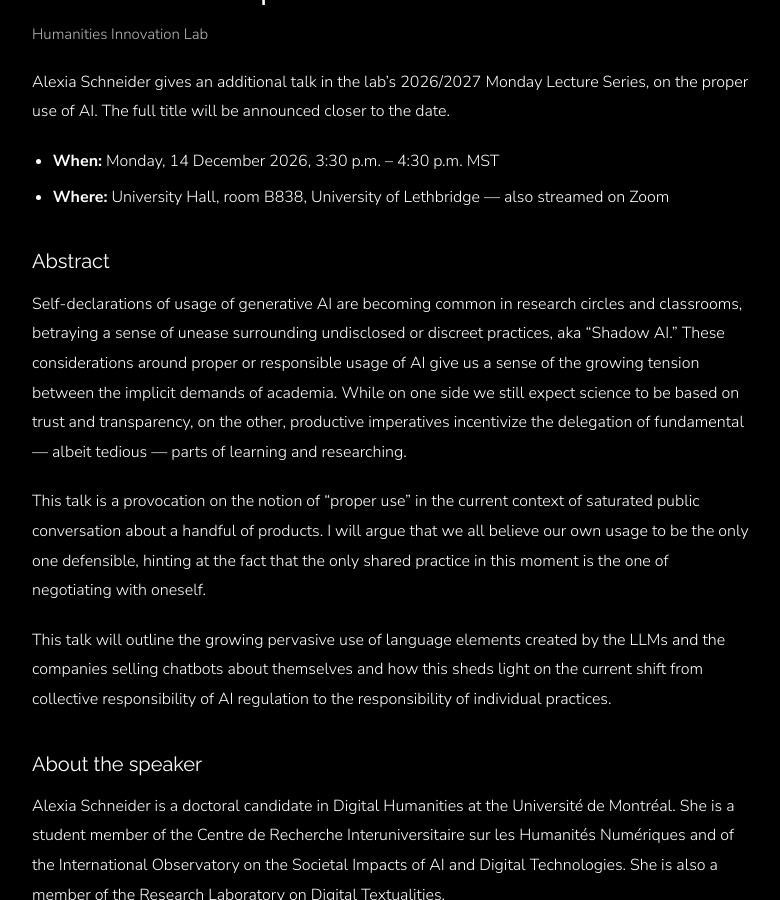
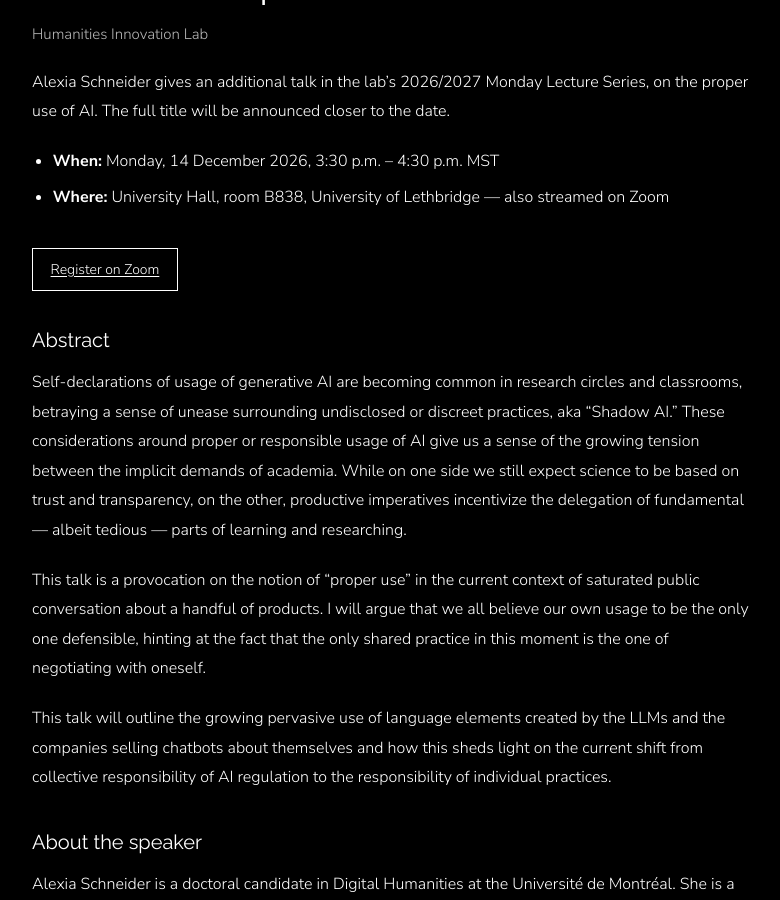
Before and after one commit to Humanities-Innovation-Lab/Humanities-Innovation-Lab.github.io, a Jekyll site: the page built from _posts/2026-10-05-monday-lecture-series-alexia-schneider-proper-use-of-ai.md, in a window 1280 px wide and 900 px high, scrolled down 463 px. Shown: the whole window, without its empty margins (248-1028 px from the left). Built offline with Jekyll 4.4.1, drawn with Linux system fonts in a browser that asks for light colours.

Commit message:
Add Zoom registration link for Alexia Schneider's lecture
Co-Authored-By: Claude Opus 5.5 <noreply@anthropic.com>

```diff
--- a/_data/events.yml
+++ b/_data/events.yml
@@ -62,6 +62,8 @@
   start_time: "15:30"
   end_time: "16:30"
   where: "University Hall, room B838, University of Lethbridge — also streamed on Zoom"
+  link: https://us06web.zoom.us/meeting/register/I-1t5inDR0yDJP2lzjgNAg
+  link_text: "Register on Zoom"
   description: >-
     This talk is a provocation on the notion of “proper use” of AI in the current context of saturated
     public conversation about a handful of products. This talk will outline the growing pervasive use of
--- a/_posts/2026-10-05-monday-lecture-series-alexia-schneider-proper-use-of-ai.md
+++ b/_posts/2026-10-05-monday-lecture-series-alexia-schneider-proper-use-of-ai.md
@@ -12,6 +12,8 @@ Alexia Schneider gives an additional talk in the lab’s 2026/2027 Monday Lectur
 - **When:** Monday, 14 December 2026, 3:30 p.m. – 4:30 p.m. MST
 - **Where:** University Hall, room B838, University of Lethbridge — also streamed on Zoom
 
+<a class="ev-more" href="https://us06web.zoom.us/meeting/register/I-1t5inDR0yDJP2lzjgNAg" target="_blank" rel="noopener">Register on Zoom</a>
+
 ### Abstract
 
 Self-declarations of usage of generative AI are becoming common in research circles and classrooms, betraying a sense of unease surrounding undisclosed or discreet practices, aka “Shadow AI.” These considerations around proper or responsible usage of AI give us a sense of the growing tension between the implicit demands of academia. While on one side we still expect science to be based on trust and transparency, on the other, productive imperatives incentivize the delegation of fundamental — albeit tedious — parts of learning and researching.
```
